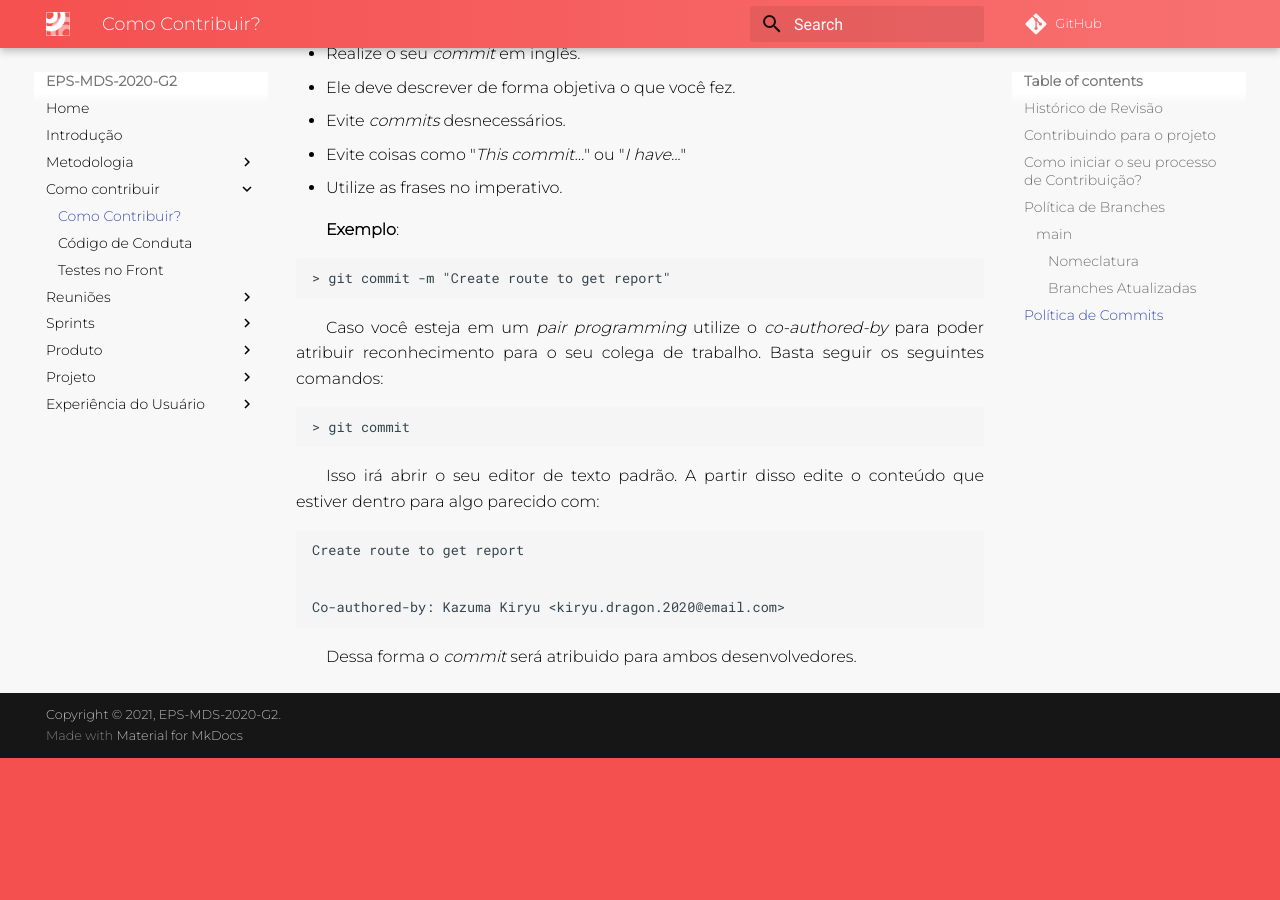
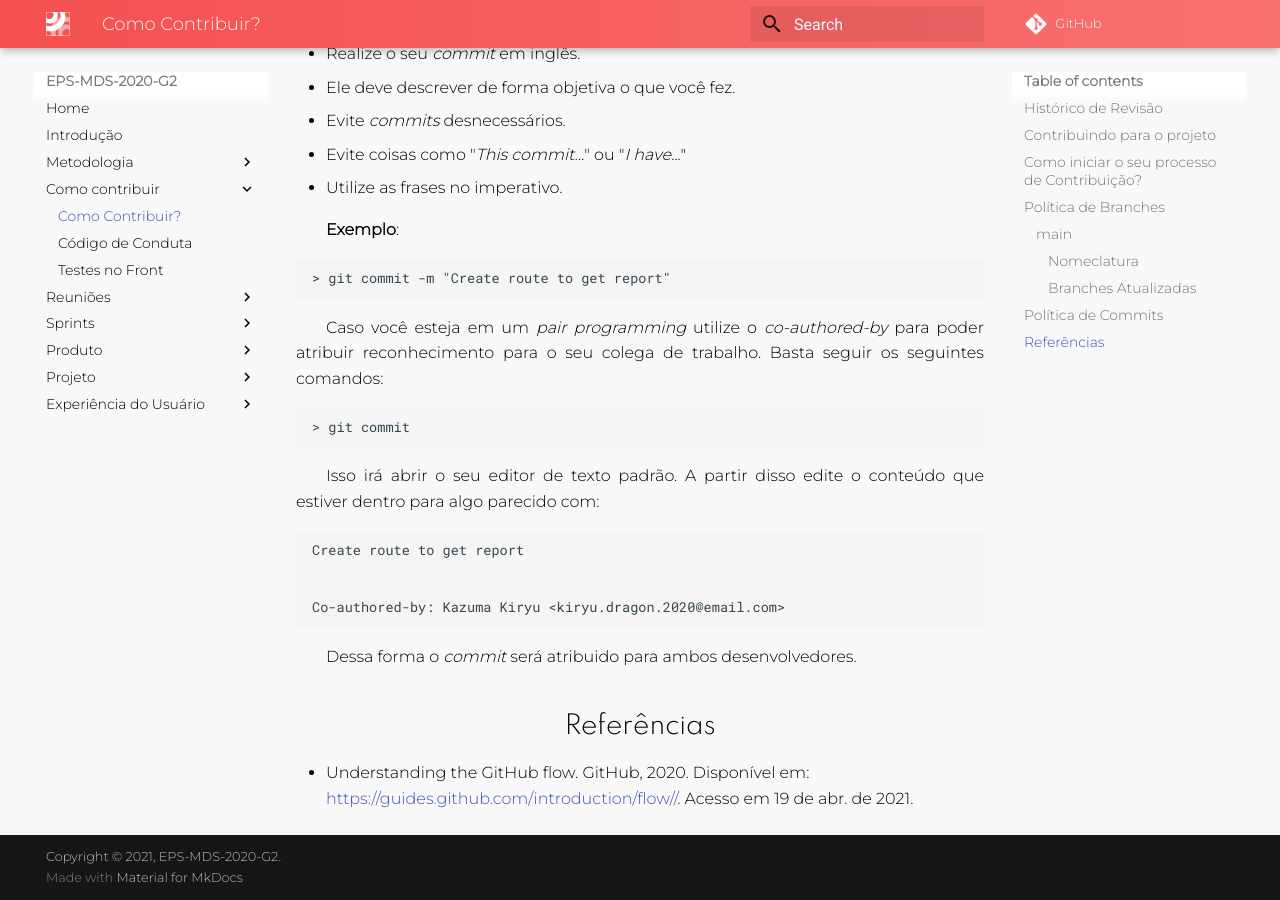
Before and after one commit to fga-eps-mds/2020.2-Eccoar, an MkDocs documentation site: the page built from docs/contribuicao/contribuicao.md, in a window 1280 px wide and 900 px high, scrolled down 2482 px. Built offline with MkDocs 1.6.1 and Material for MkDocs 9.7.7, drawn with Linux system fonts in a browser that asks for light colours; comment, search, counter and statistics services are not loaded; old or Windows-style settings are respelled for this version of MkDocs; before the commit the page ends 3240 px from its top, so only the background shows below that.

Commit message:
add references to gihub flow

````diff
--- a/docs/contribuicao/contribuicao.md
+++ b/docs/contribuicao/contribuicao.md
@@ -103,3 +103,7 @@ Co-authored-by: Kazuma Kiryu <kiryu.dragon.2020@email.com>
 ```
 
 Dessa forma o _commit_ será atribuido para ambos desenvolvedores.
+
+## Referências
+
+- Understanding the GitHub flow. GitHub, 2020. Disponível em: <https://guides.github.com/introduction/flow//>. Acesso em 19 de abr. de 2021.
````
